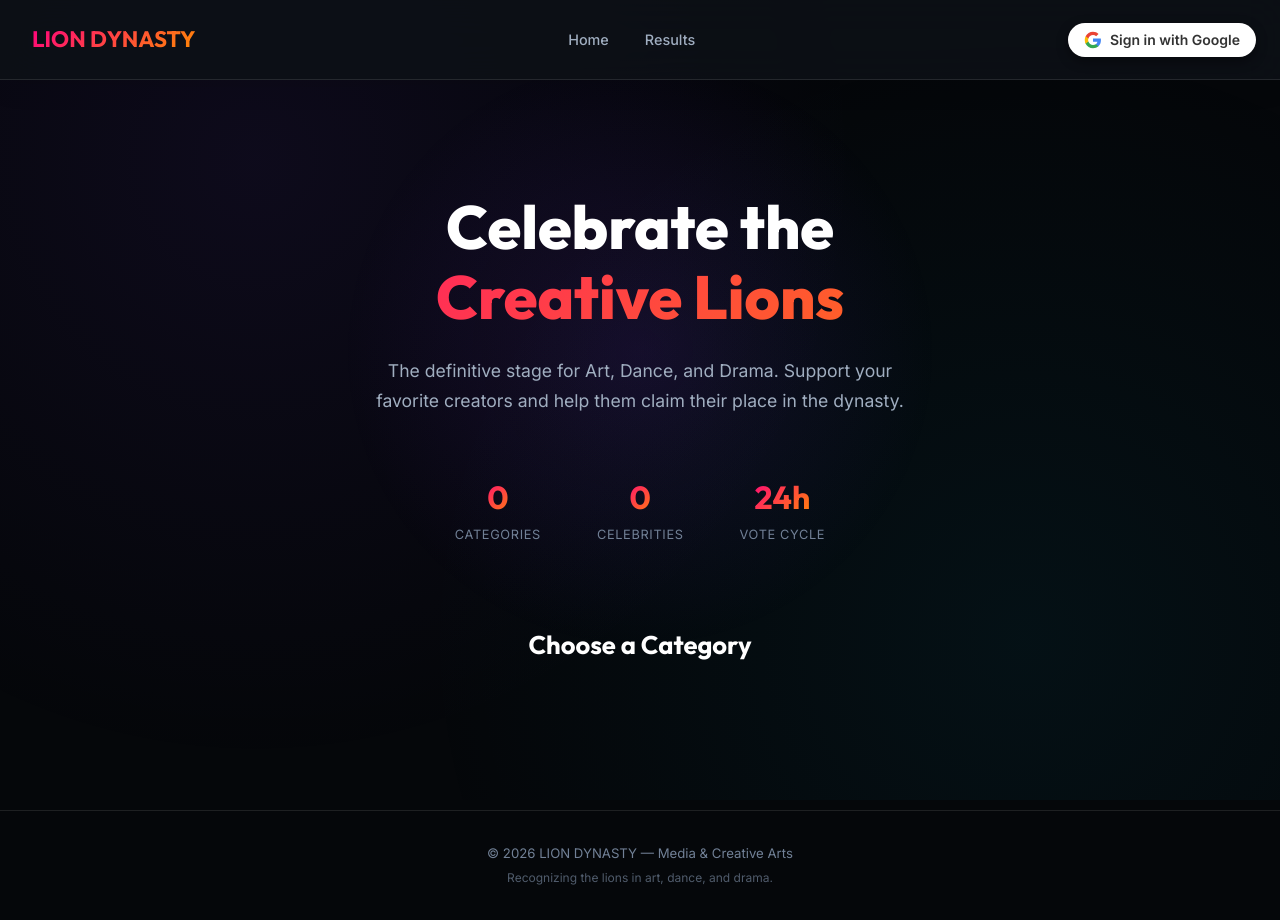
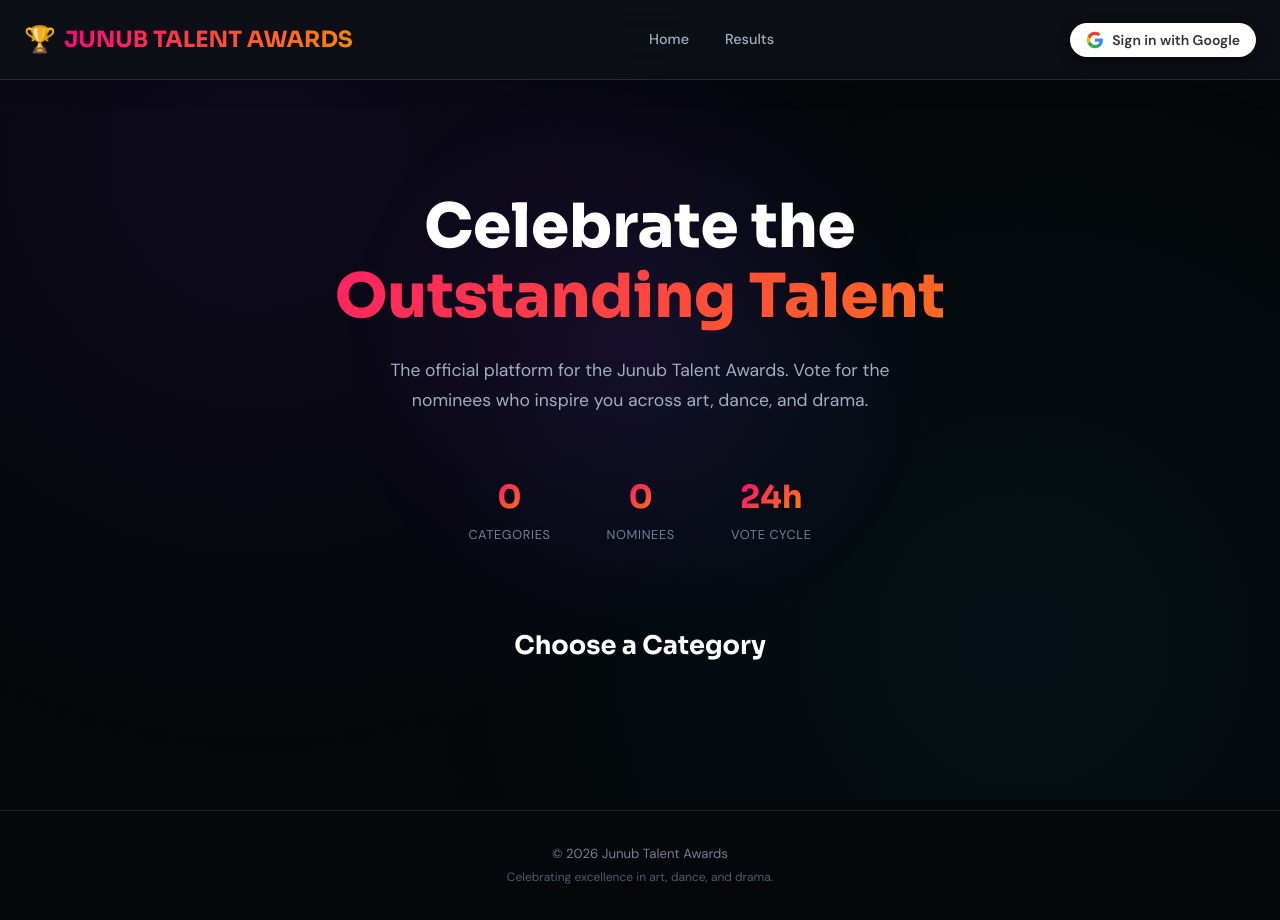
Before and after one commit to sawacode-dev/junub-talent-awards-frontend, a website built with Vite: page index.html in a window 1280 px wide. Built offline with nearby package versions, Linux system fonts and the light colour scheme; some packages are replaced by stand-ins of ours; no server answers; the database is empty.

Commit message:
rebrand: Junub Talent Awards - global rename, font update (Sora + DM Sans), code audit, SEO metadata

```diff
--- a/index.html
+++ b/index.html
@@ -5,13 +5,13 @@
   <meta name="viewport" content="width=device-width, initial-scale=1.0" />
 
   <!-- SEO -->
-  <title>LION DYNASTY — The Ultimate Creative Voting Platform</title>
-  <meta name="description" content="LION DYNASTY is the premier platform for recognizing excellence in art, dance, drama, and creative arts. Join the youthful movement and vote for your favorite stars." />
-  <meta name="keywords" content="lion dynasty, creative voting, art, dance, drama, musicians, creators, talent awards" />
+  <title>Junub Talent Awards — Official Voting Platform</title>
+  <meta name="description" content="The Junub Talent Awards recognize outstanding achievement in art, dance, drama, and creative arts. Cast your vote for the nominees who inspire you." />
+  <meta name="keywords" content="Junub Talent Awards, voting, art awards, dance awards, drama, creative arts, talent recognition" />
 
   <!-- Open Graph -->
-  <meta property="og:title" content="LION DYNASTY — Vote for Your Favorite Creators" />
-  <meta property="og:description" content="Empowering the next generation of creative talent. One vote per category, every 24 hours." />
+  <meta property="og:title" content="Junub Talent Awards — Cast Your Vote" />
+  <meta property="og:description" content="Vote for outstanding talent across art, dance, drama, and creative arts. One vote per category, every 24 hours." />
   <meta property="og:type" content="website" />
 
   <!-- Favicon -->
@@ -20,7 +20,7 @@
   <!-- Fonts -->
   <link rel="preconnect" href="https://fonts.googleapis.com" />
   <link rel="preconnect" href="https://fonts.gstatic.com" crossorigin />
-  <link href="https://fonts.googleapis.com/css2?family=Inter:wght@400;500;600&family=Outfit:wght@600;700;800&display=swap" rel="stylesheet" />
+  <link href="https://fonts.googleapis.com/css2?family=DM+Sans:wght@400;500;600&family=Sora:wght@600;700;800&display=swap" rel="stylesheet" />
 </head>
 <body>
   <div id="app"></div>
--- a/package.json
+++ b/package.json
@@ -1,5 +1,5 @@
 {
-  "name": "lion-dynasty-voting",
+  "name": "junub-talent-awards",
   "private": true,
   "version": "0.0.0",
   "type": "module",
--- a/src/components/header.ts
+++ b/src/components/header.ts
@@ -20,8 +20,8 @@ function renderHeader(header: HTMLElement, user: User | null) {
   header.innerHTML = `
     <div class="header__inner">
       <a href="#/" class="header__logo" id="logo-link">
-        <span class="header__logo-icon"></span>
-        <span class="header__logo-text">LION DYNASTY</span>
+        <span class="header__logo-icon">🏆</span>
+        <span class="header__logo-text">JUNUB TALENT AWARDS</span>
       </a>
       <nav class="header__nav">
         <a href="#/" class="header__nav-link" id="nav-home">Home</a>
--- a/src/main.ts
+++ b/src/main.ts
@@ -26,8 +26,8 @@ async function initApp() {
   footer.className = 'footer';
   footer.innerHTML = `
     <div class="footer__inner">
-      <p class="footer__text">© ${new Date().getFullYear()} LION DYNASTY — Media & Creative Arts</p>
-      <p class="footer__tagline">Recognizing the lions in art, dance, and drama.</p>
+      <p class="footer__text">© ${new Date().getFullYear()} Junub Talent Awards</p>
+      <p class="footer__tagline">Celebrating excellence in art, dance, and drama.</p>
     </div>
   `;
   app.appendChild(footer);
--- a/src/pages/category.ts
+++ b/src/pages/category.ts
@@ -167,7 +167,7 @@ function renderSuccessState(container: HTMLElement, candidateName: string) {
     <div class="success-card">
       <span class="success-card__icon">🎉</span>
       <h1 class="success-card__title">Vote Recorded!</h1>
-      <p class="success-card__message">You successfully cast your vote for <strong>${candidateName}</strong>. Your choice matters in the Lion Dynasty!</p>
+      <p class="success-card__message">You successfully cast your vote for <strong>${candidateName}</strong>. Your vote has been recorded for the Junub Talent Awards.</p>
 
       <div class="success-card__reminder">
         <svg width="20" height="20" viewBox="0 0 24 24" fill="none" stroke="currentColor" stroke-width="2">
@@ -177,7 +177,7 @@ function renderSuccessState(container: HTMLElement, candidateName: string) {
       </div>
 
       <div class="success-card__share-group">
-        <a href="https://wa.me/?text=${encodeURIComponent(`I just voted for ${candidateName} on Lion Dynasty. Vote here: ${window.location.origin}`)}"
+        <a href="https://wa.me/?text=${encodeURIComponent(`I just voted for ${candidateName} at the Junub Talent Awards. Cast your vote here: ${window.location.origin}`)}"
            target="_blank"
            rel="noopener noreferrer"
            class="btn btn--whatsapp">
--- a/src/pages/home.ts
+++ b/src/pages/home.ts
@@ -43,11 +43,11 @@ export async function renderHomePage(container: HTMLElement) {
         ${countdownHtml}
         <h1 class="hero__title">
           Celebrate the
-          <span class="hero__title-accent">Creative Lions</span>
+          <span class="hero__title-accent">Outstanding Talent</span>
         </h1>
         <p class="hero__subtitle">
-          The definitive stage for Art, Dance, and Drama.
-          Support your favorite creators and help them claim their place in the dynasty.
+          The official platform for the Junub Talent Awards.
+          Vote for the nominees who inspire you across art, dance, and drama.
         </p>
         <div class="hero__stats">
           <div class="hero__stat">
@@ -56,7 +56,7 @@ export async function renderHomePage(container: HTMLElement) {
           </div>
           <div class="hero__stat">
             <span class="hero__stat-value">${globalStats.candidates}</span>
-            <span class="hero__stat-label">Celebrities</span>
+            <span class="hero__stat-label">Nominees</span>
           </div>
           <div class="hero__stat">
             <span class="hero__stat-value">24h</span>
--- a/src/styles/index.css
+++ b/src/styles/index.css
@@ -1,7 +1,7 @@
 /* ============================================
-   LION DYNASTY — Design System
+   JUNUB TALENT AWARDS — Design System
    Theme: Vibrant creative with Pink→Orange gradients
-   Typography: Inter (body) + Outfit (headings)
+   Typography: DM Sans (body) + Sora (headings)
    ============================================ */
 
 /* --- CSS Custom Properties --- */
@@ -33,8 +33,8 @@
   --color-info: #00f2ff;
 
   /* Typography */
-  --font-body: 'Inter', -apple-system, BlinkMacSystemFont, sans-serif;
-  --font-heading: 'Outfit', 'Inter', sans-serif;
+  --font-body: 'DM Sans', -apple-system, BlinkMacSystemFont, sans-serif;
+  --font-heading: 'Sora', 'DM Sans', sans-serif;
 
   /* Spacing */
   --space-xs: 0.25rem;
```
